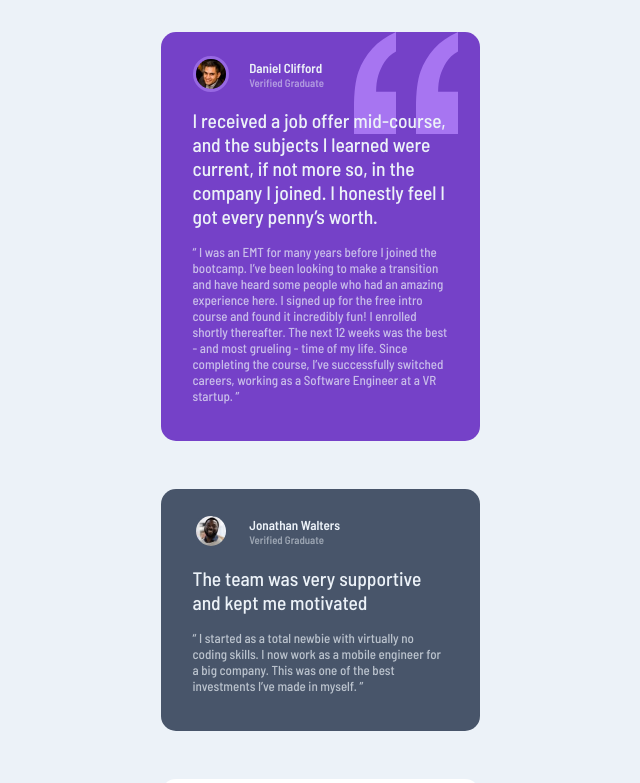
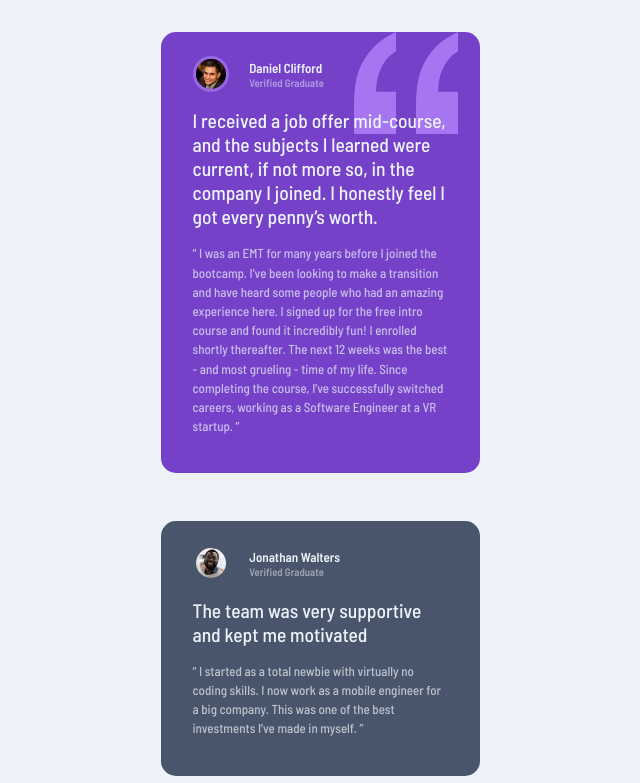
Before and after one commit to Tabebash/testimonial-grid-section, a plain HTML site: page index.html in a window 1280 px wide. Shown: the top 783 px of the page, without its empty margins (328-968 px from the left). Drawn offline with Linux system fonts and the light colour scheme.

Commit message:
update index.html

```diff
--- a/index.html
+++ b/index.html
@@ -165,6 +165,10 @@
       }
     }
 
+    .testimonial-text {
+      line-height: 1.2rem;
+    }
+
     .attribution {
       position: fixed;
       bottom: 0;
```
